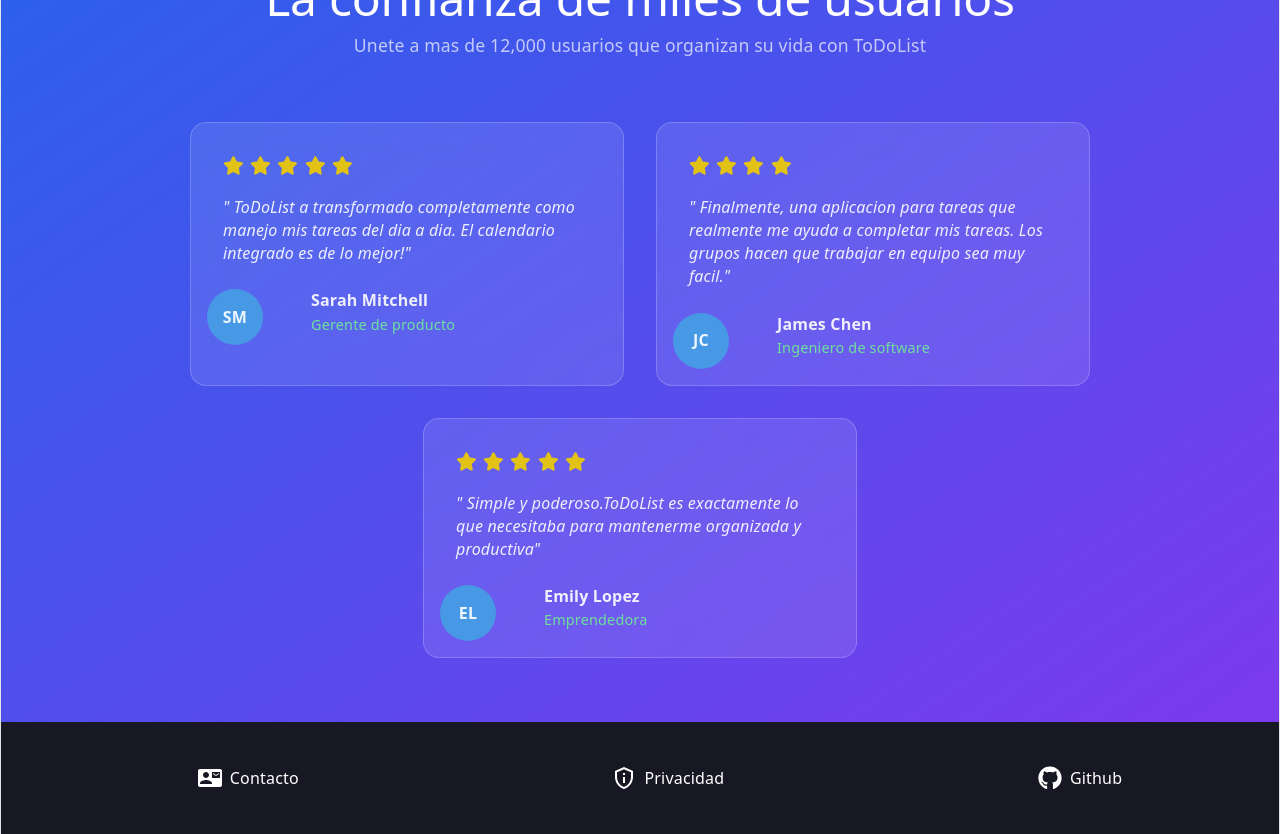
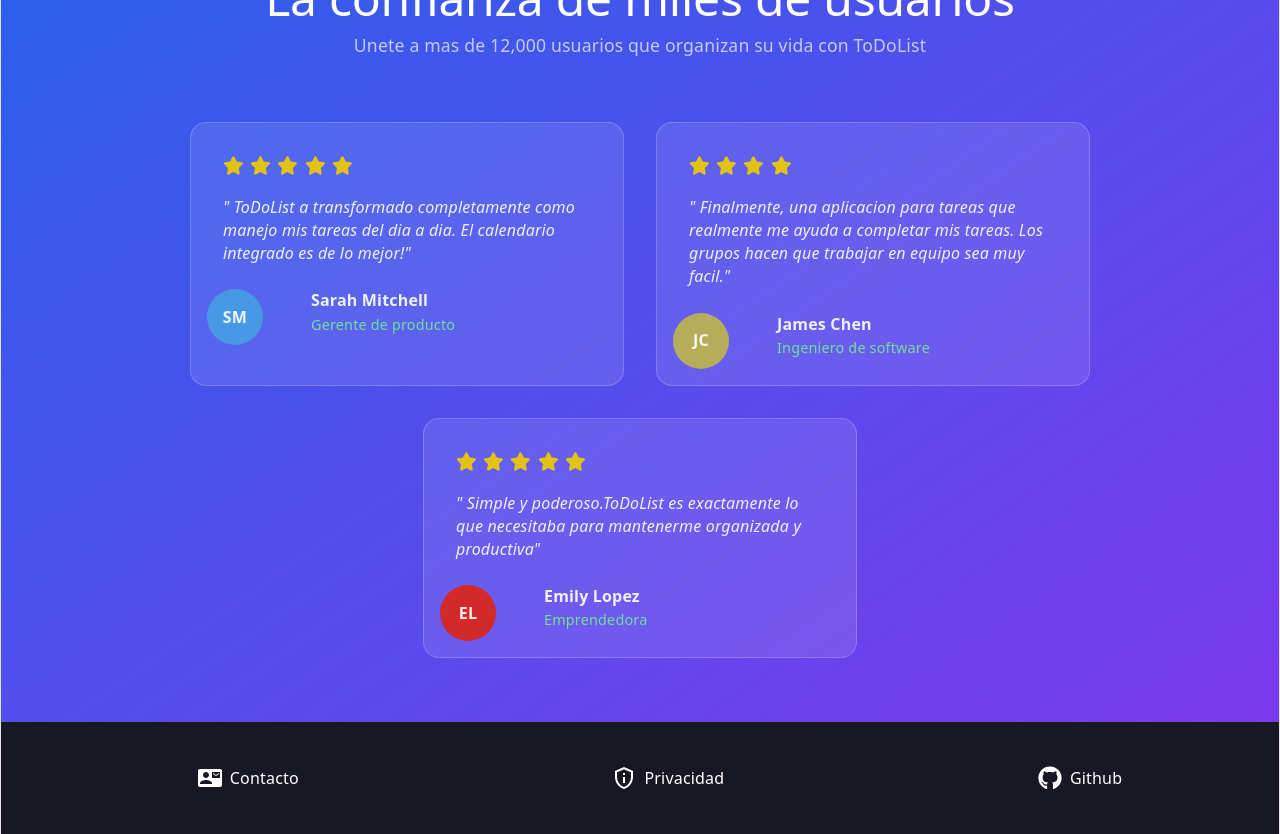
Before and after one commit to CLopezLara/to-do-list-webpage, a React (Vite) app: page / in a window 1280 px wide. Shown: the part 2760-3594 px from the top of the page. Built offline with nearby package versions, Linux system fonts and the light colour scheme.

Commit message:
styles: add Review Cards color prop

```diff
--- a/src/components/Root/home-components/Reviews/ReviewCards/ReviewCard.css
+++ b/src/components/Root/home-components/Reviews/ReviewCards/ReviewCard.css
@@ -3,7 +3,6 @@
   max-width: 25rem;
   border-radius: 1rem;
   border: 0.1rem solid rgba(255, 255, 255, 0.2);
-  backdrop-filter: blur(1rem);
   padding: 1rem;
 }
 .review-rating {
@@ -27,7 +26,6 @@
   color: rgba(255, 255, 255, 0.9);
   height: 3.5rem;
   width: 3.5rem;
-  background-color: #4799e6;
   border-radius: 50%;
   font-weight: 700;
   display: flex;
@@ -46,3 +44,12 @@
   color: #6ee09d;
   font-size: 0.9rem;
 }
+.review-blue {
+  background-color: #4799e6;
+}
+.review-yellow {
+  background-color: #b6ad5a;
+}
+.review-red {
+  background-color: #d42929;
+}
--- a/src/components/Root/home-components/Reviews/ReviewCards/ReviewCard.jsx
+++ b/src/components/Root/home-components/Reviews/ReviewCards/ReviewCard.jsx
@@ -6,6 +6,7 @@
   initials,
   reviewer,
   role,
+  color,
 }) {
   return (
     <div className="review-card-container">
@@ -22,7 +23,7 @@
         <i>{reviewContent}</i>
       </p>
       <div className="review-card-footer">
-        <p className="review-initials">{initials}</p>
+        <p className={`review-initials ${color}`}>{initials}</p>
         <div className="reviewer-info">
           <p className="reviewer">{reviewer}</p>
           <p className="review-role">{role}</p>
--- a/src/components/Root/home-components/Reviews/Reviews.jsx
+++ b/src/components/Root/home-components/Reviews/Reviews.jsx
@@ -19,6 +19,7 @@
           initials="SM"
           reviewer="Sarah Mitchell"
           role="Gerente de producto"
+          color="review-blue"
         />
         <ReviewCard
           rate={4}
@@ -26,6 +27,7 @@
           initials="JC"
           reviewer="James Chen"
           role="Ingeniero de software"
+          color="review-yellow"
         />
         <ReviewCard
           rate={5}
@@ -33,6 +35,7 @@
           initials="EL"
           reviewer="Emily Lopez"
           role="Emprendedora"
+          color="review-red"
         />
       </div>
     </section>
```
